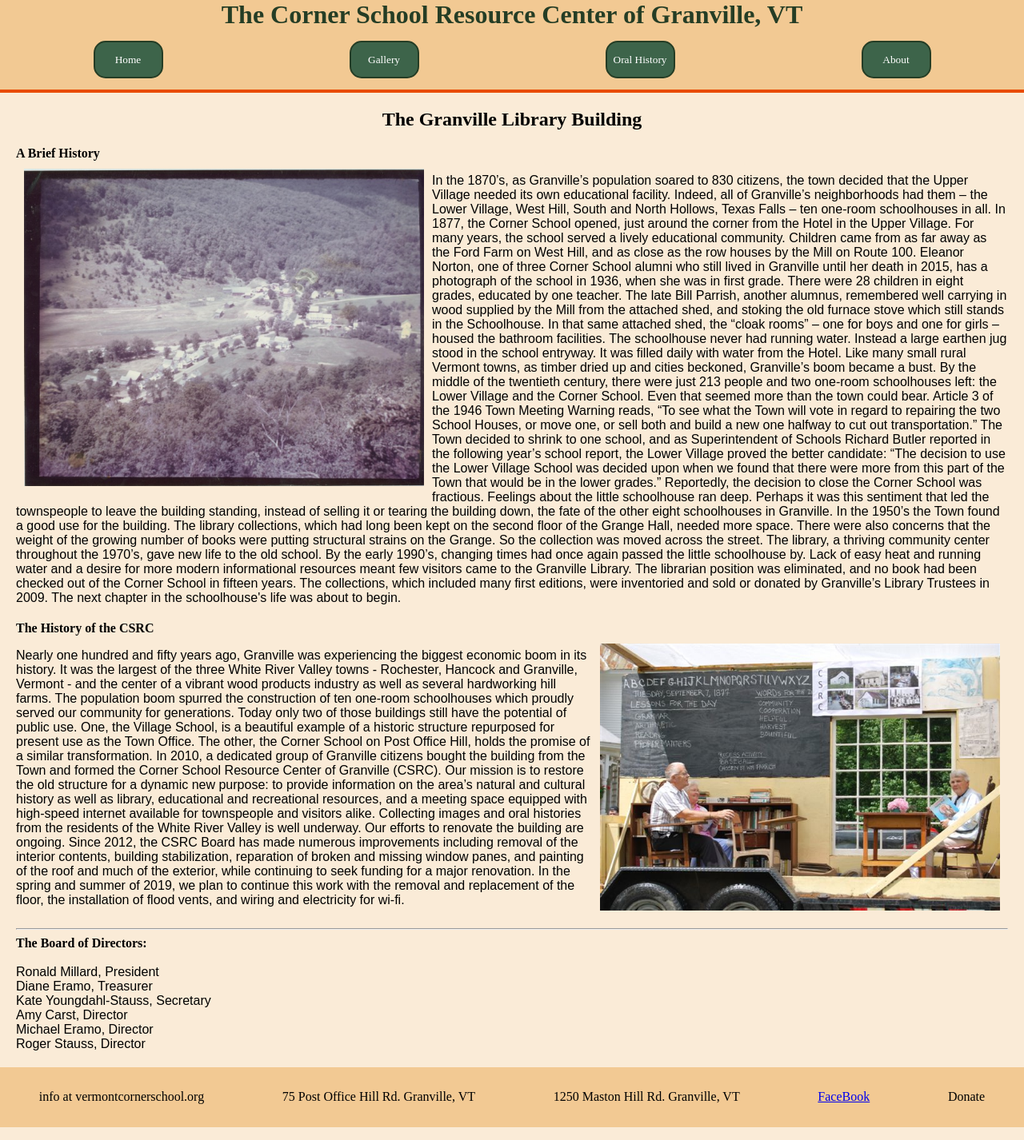
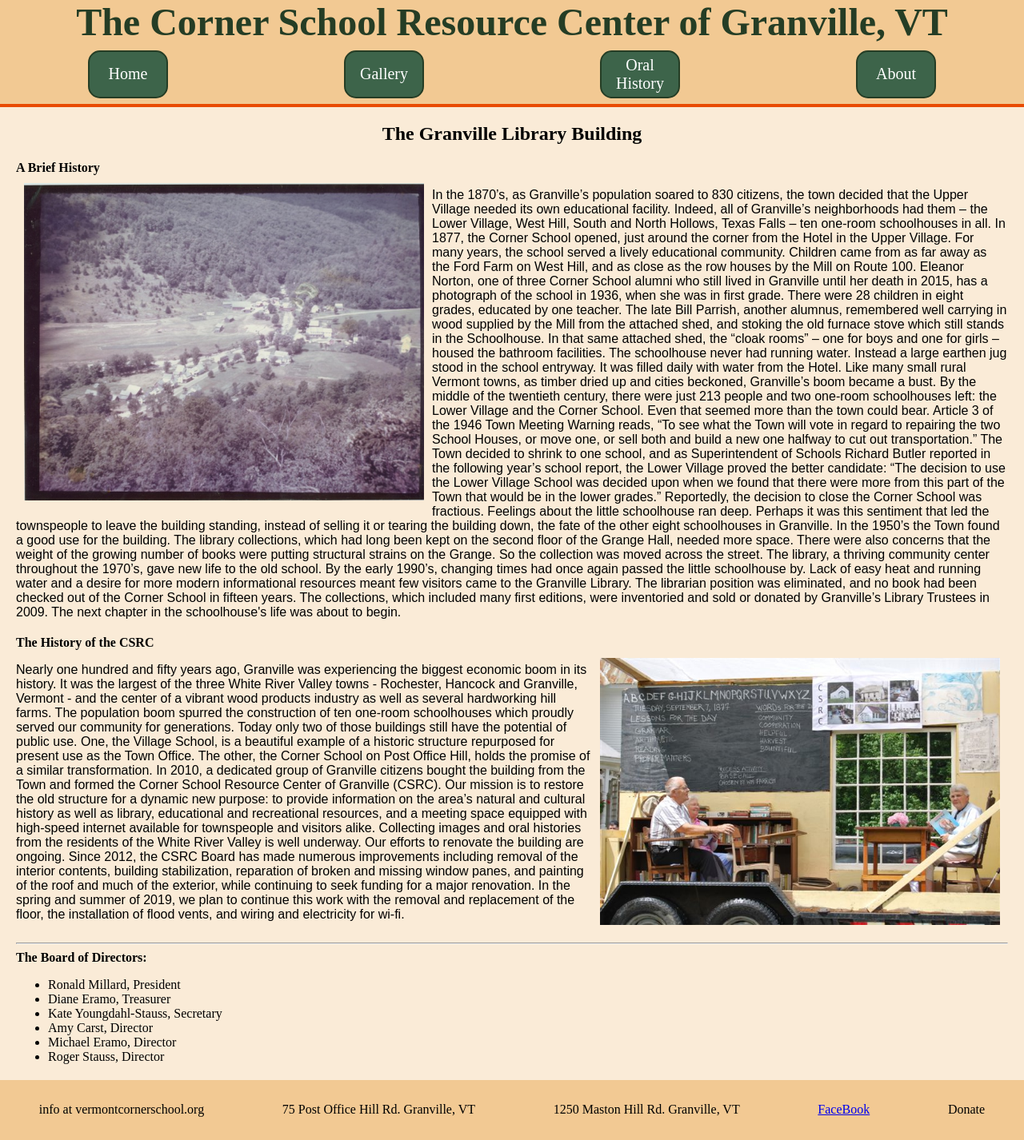
Before and after one commit to Habenzy/granville-corner-school, a React (Create React App) app in the folder client/: page /about in a window 1280 px wide. Shown: the whole page at 80% size. Built offline with nearby package versions, Linux system fonts and the light colour scheme.

Commit message:
now with bigger buttons and a list for the board of directors

```diff
--- a/client/src/App/pages/about.js
+++ b/client/src/App/pages/about.js
@@ -27,21 +27,15 @@ class About extends React.Component {
             //change to list
           }
           <b>The Board of Directors:</b>
-          <br />
-          <br />
-          Ronald Millard, President
-          <br />
-          Diane Eramo, Treasurer
-          <br />
-          Kate Youngdahl-Stauss, Secretary
-          <br />
-          Amy Carst, Director
-          <br />
-          Michael Eramo, Director
-          <br />
-          Roger Stauss, Director
           </p>
-
+          <ul id="bod-list">
+            <li>Ronald Millard, President</li>
+            <li>Diane Eramo, Treasurer</li>
+            <li>Kate Youngdahl-Stauss, Secretary</li>
+            <li>Amy Carst, Director</li>
+            <li>Michael Eramo, Director</li>
+            <li>Roger Stauss, Director</li>
+          </ul>
         </div>
         <Footer />
       </div>
--- a/client/src/App/pages/audio.js
+++ b/client/src/App/pages/audio.js
@@ -6,7 +6,7 @@ class Audio extends React.Component {
 
   componentDidMount() {
     //this is just some placeholder code, got to figure out sizing issues
-    document.getElementById('audio-lib').innerHTML = '<iframe width="100%" height="700" scrolling="yes" frameborder="no" allow="autoplay" src="https://w.soundcloud.com/player/?url=https%3A//api.soundcloud.com/users/582696801&color=%23ff5500&auto_play=false&hide_related=false&show_comments=true&show_user=true&show_reposts=false&show_teaser=true&visual=true"></iframe>'
+    document.getElementById('audio-lib').innerHTML = '<iframe width="100%" height="700" scrolling="no" frameborder="no" allow="autoplay" src="https://w.soundcloud.com/player/?url=https%3A//api.soundcloud.com/users/582696801&color=%23ff5500&auto_play=false&hide_related=false&show_comments=true&show_user=true&show_reposts=false&show_teaser=true&visual=true"></iframe>'
   }
 
   render() {
--- a/client/src/index.css
+++ b/client/src/index.css
@@ -48,12 +48,14 @@ code {
 
 #head h1 {
   margin: 0;
+  font-size: 48px;
 }
 
 .nav-button {
   color: white;
-  height: 47px;
-  width: 87px;
+  font-size: 20px;
+  height: 60px;
+  width: 100px;
   border-radius: 15px;
   background-color: #3d644a;
   border: 2px solid #253d25;
```
